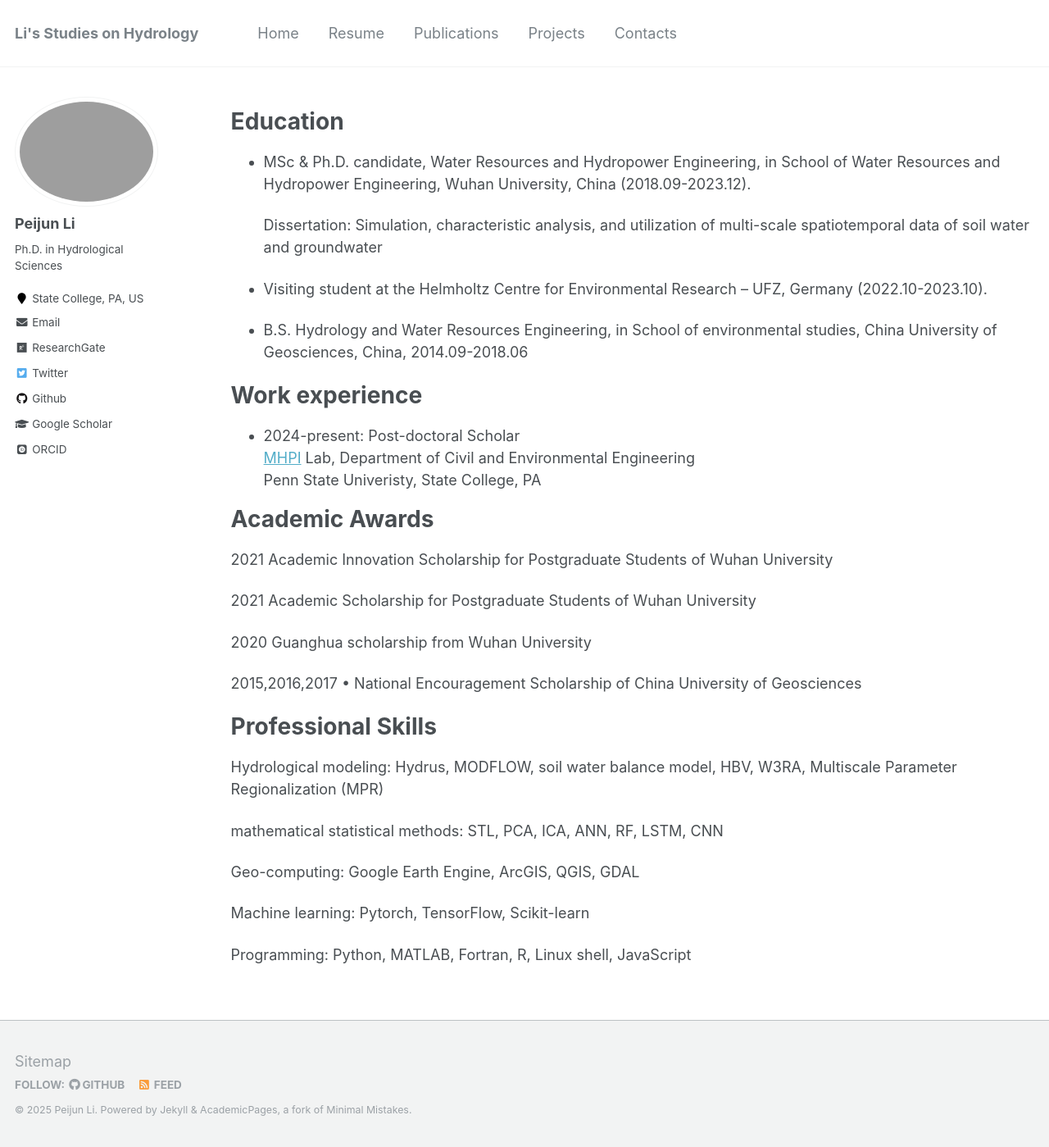
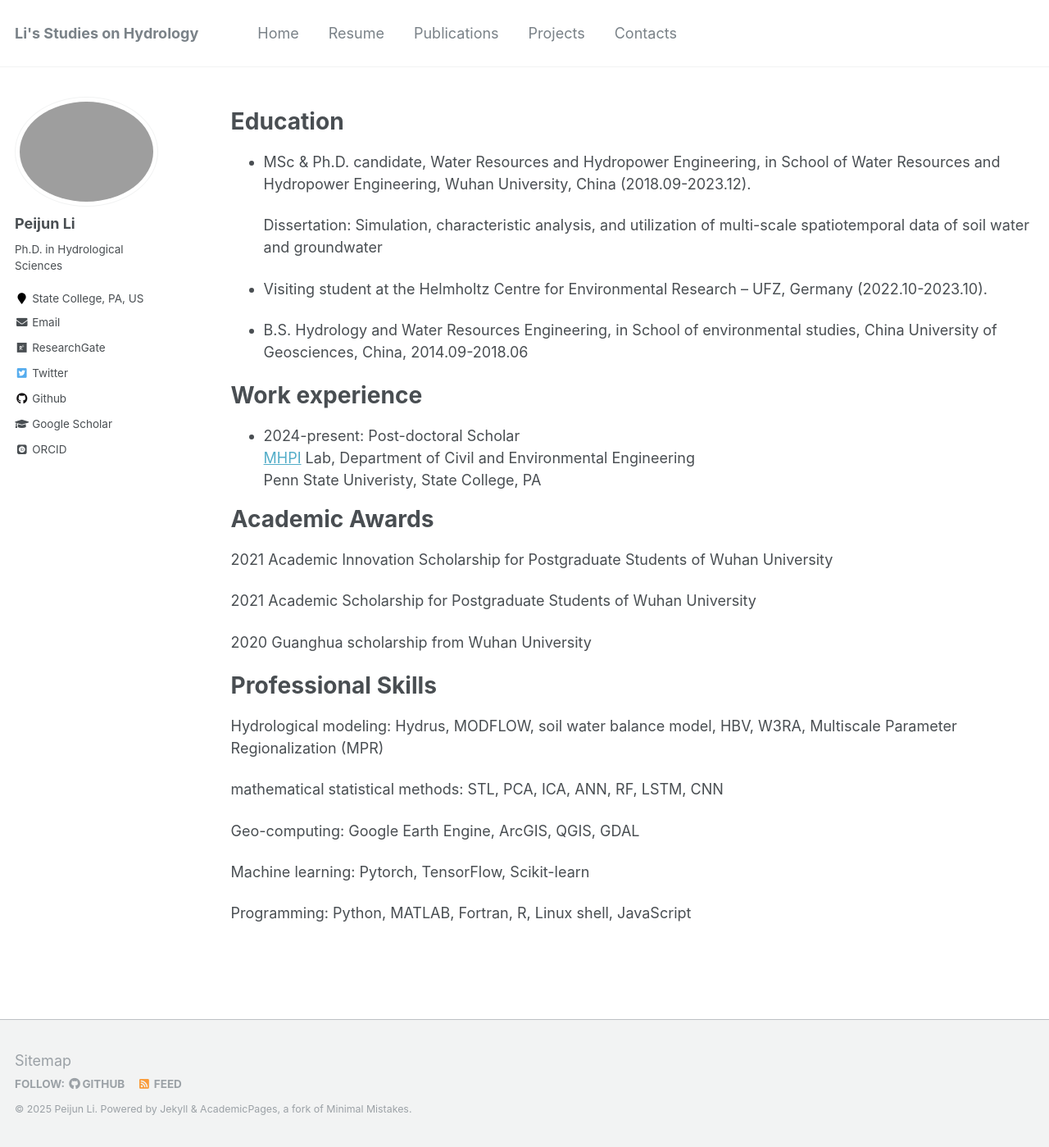
Before and after one commit to PercyLeeMaxWell/PercyLeeMaxWell.github.io, a Jekyll site: the page built from _pages/resume.md, in a window 1280 px wide and 1399 px high. Shown: the whole window at 82% size. Built offline with Jekyll 4.4.1, drawn with Linux system fonts in a browser that asks for light colours; some web fonts are replaced.

Commit message:
hidden bs rewards

```diff
--- a/_pages/resume.md
+++ b/_pages/resume.md
@@ -33,7 +33,7 @@ Academic Awards
 
 2020    Guanghua scholarship from Wuhan University
 
-2015,2016,2017    •	National Encouragement Scholarship of China University of Geosciences
+<!-- 2015,2016,2017    •	National Encouragement Scholarship of China University of Geosciences -->
 
 Professional Skills
 ======
```
